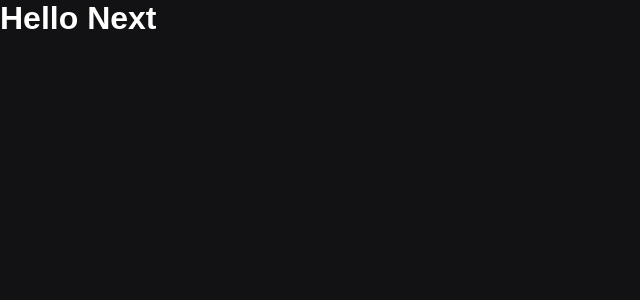
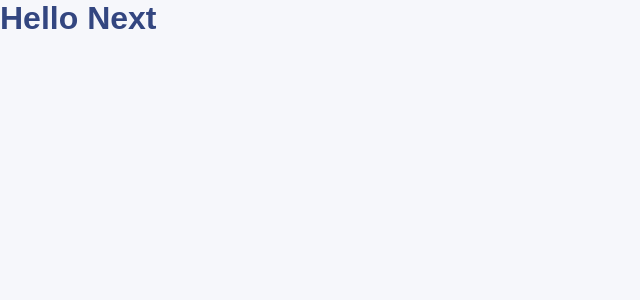
Before and after one commit to walefe/github-jobs, a Next.js app: page / in a window 1280 px wide. Shown: the top 300 px of the page, without its empty margins (0-640 px from the left). Built offline with nearby package versions, Linux system fonts and the light colour scheme.

Commit message:
chore: add new css in global style. :lipstick:

```diff
--- a/src/styles/global.ts
+++ b/src/styles/global.ts
@@ -8,9 +8,18 @@ export default createGlobalStyle`
     box-sizing: border-box;
   }
 
+  html {
+    font-size: 62.5%;
+  }
+
   body {
-    background: #121214;
-    color: #fff;
+    background: #F6F7FB;
+    color: #334680;
+    font-size: 1.6rem;
     font-family: Arial, Helvetica, sans-serif;
   }
+
+  button {
+    cursor: pointer;
+  }
 `;
```
